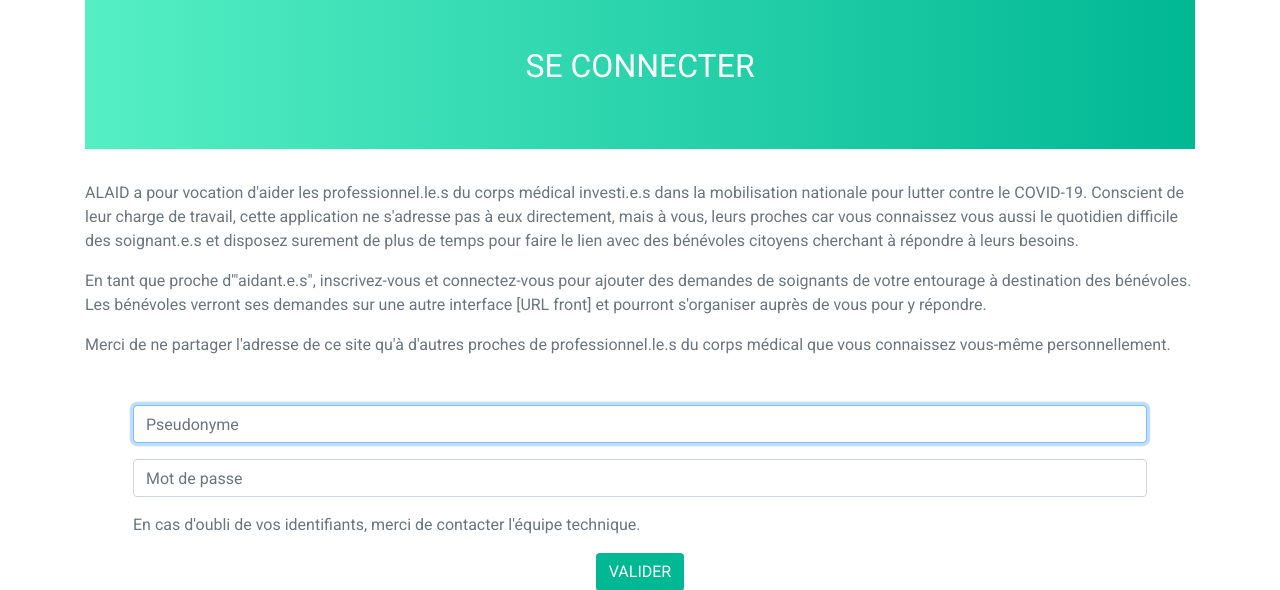
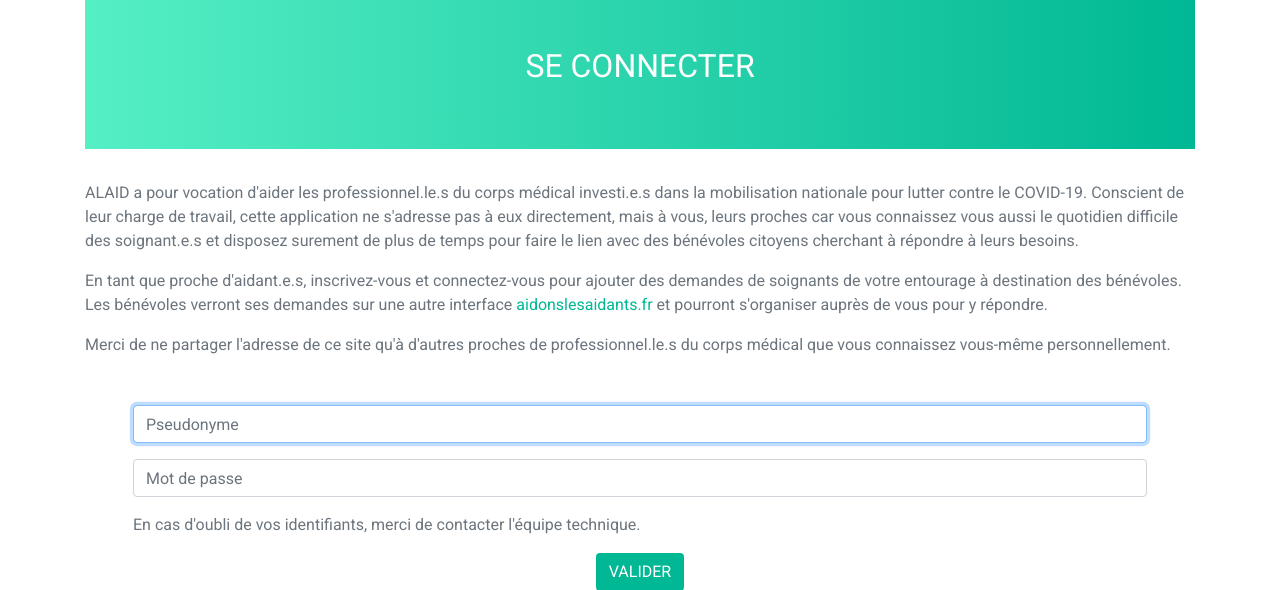
Before and after one commit to hackathoncovid19/aidonslesaidants, a Symfony app: template templates/user/login.html.twig in a window 1280 px wide. Shown: the part 139-729 px from the top of the page. Run offline with Twig, Linux system fonts and the light colour scheme; the template is opened without the code that fills it, so the values that code supplies are empty; some libraries are stand-ins or nearby versions.

Commit message:
Ajout de l'url front

```diff
--- a/templates/user/login.html.twig
+++ b/templates/user/login.html.twig
@@ -26,7 +26,7 @@
                 Conscient de leur charge de travail, cette application ne s'adresse pas à eux directement, mais à vous, leurs proches car vous connaissez vous aussi le quotidien difficile des soignant.e.s et disposez surement de plus de temps pour faire le lien avec des bénévoles citoyens cherchant à répondre à leurs besoins.
             </p>
             <p>
-                En tant que proche d'"aidant.e.s", inscrivez-vous et connectez-vous pour ajouter des demandes de soignants de votre entourage à destination des bénévoles. Les bénévoles verront ses demandes sur une autre interface [URL front] et pourront s'organiser auprès de vous pour y répondre.
+                En tant que proche d'aidant.e.s, inscrivez-vous et connectez-vous pour ajouter des demandes de soignants de votre entourage à destination des bénévoles. Les bénévoles verront ses demandes sur une autre interface <a href="https://aidonslesaidants.fr">aidonslesaidants.fr</a> et pourront s'organiser auprès de vous pour y répondre.
             </p>
             <p>
                 Merci de ne partager l'adresse de ce site qu'à d'autres proches de professionnel.le.s du corps médical que vous connaissez vous-même personnellement.
```
